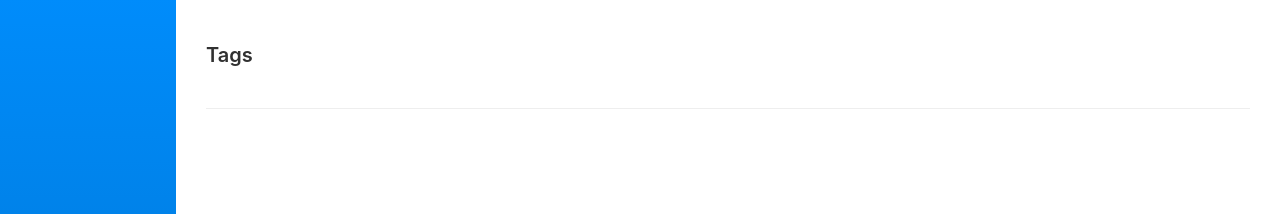
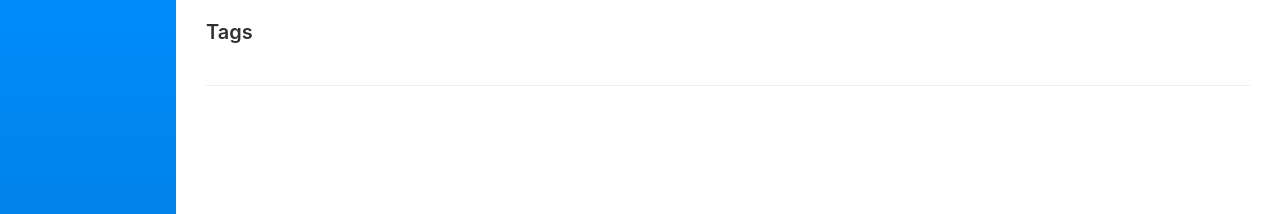
Before and after one commit to Dofboom/Dofboom.github.io, a Jekyll site: the page built from tags.html, in a window 1280 px wide. Shown: the top 214 px of the page. Built offline with Jekyll 4.4.1, drawn with Linux system fonts in a browser that asks for light colours.

Commit message:
Update _posts.scss

```diff
--- a/_sass/hydeout/_posts.scss
+++ b/_sass/hydeout/_posts.scss
@@ -10,7 +10,7 @@
 // Blog post or page title
 .page-title,
 .post-title {
-  margin-top: -0.5;
+  margin-top: -0.5rem;
 }
 
 .page-title,
```
